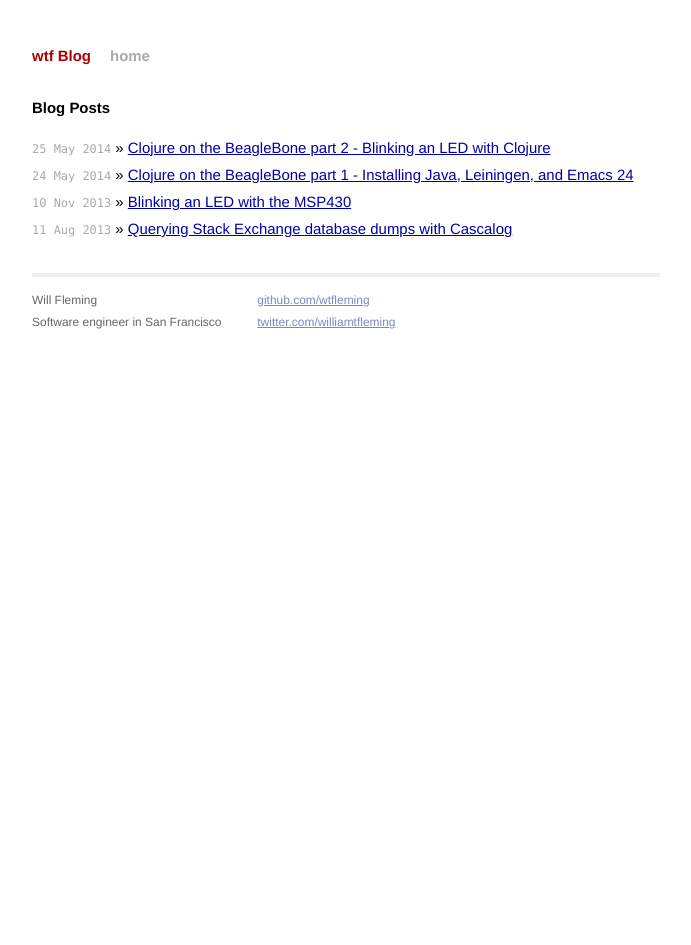
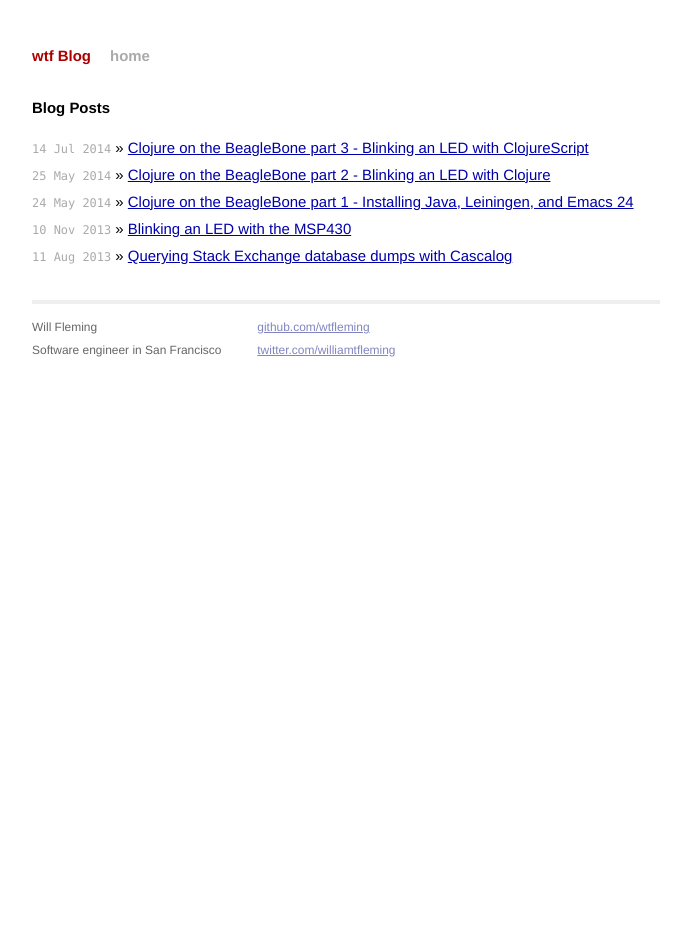
Before and after one commit to wtfleming/wtfleming.github.io, a Jekyll site: the page built from index.html, in a window 1280 px wide. Shown: the whole page, without its empty margins (294-985 px from the left). Built offline with Jekyll 4.4.1, drawn with Linux system fonts in a browser that asks for light colours; Markdown is read by kramdown in place of the engine named in the settings; some of the changed lines change nothing that is shown.

Commit message:
Add blink led with clojurescript post

````diff
--- a/_posts/2014-05-24-clojure-beaglebone-part-1-install-java-leiningen.markdown
+++ b/_posts/2014-05-24-clojure-beaglebone-part-1-install-java-leiningen.markdown
@@ -8,7 +8,7 @@ tags: beaglebone clojure
 # Intro
 - In part 1 of this series we see how to install Java and [Leiningen][leiningen] on a [BeagleBone][beaglebone].
 - In [part 2][part-2] we use the BeagleBone to blink an LED on a breadboard using [Clojure][clojure].
-
+- In [part 3][part-3] we will blink an LED using [ClojureScript][clojurescript].
 
 The [BeagleBone][beaglebone] is a small and low cost ($55) 1Ghz ARM board with 512Mb of RAM capable of running Linux.
 
@@ -88,6 +88,7 @@ Continue on to [part 2 - Blinking an LED with Clojure][part-2]
 
 
 [part-2]: {% post_url 2014-05-25-clojure-beaglebone-part-2-blink-led-clojure %}
+[part-3]: {% post_url 2014-07-14-clojure-beaglebone-part-3-blink-led-clojurescript %}
 [leiningen]: https://github.com/technomancy/leiningen
 [clojure]: http://clojure.org/
 [clojurescript]: https://github.com/clojure/clojurescript
--- a/_posts/2014-05-25-clojure-beaglebone-part-2-blink-led-clojure.markdown
+++ b/_posts/2014-05-25-clojure-beaglebone-part-2-blink-led-clojure.markdown
@@ -8,7 +8,7 @@ tags: beaglebone clojure
 # Intro
 - In [part 1][part-1] of this series we see how to install Java and [Leiningen][leiningen] on a [BeagleBone][beaglebone].
 - In part 2 we use the BeagleBone to blink an LED on a breadboard using [Clojure][clojure].
-
+- In [part 3][part-3] we will blink an LED using [ClojureScript][clojurescript].
 
 This is inspired by an example from the excellent book [Getting Started With BeagleBone][beaglebone-book] by [Matt Richardson][matt-richardson].
 
@@ -88,10 +88,11 @@ $ lein run
 
 Your LED should now blink on and off every second.
 
-In the next part of this series we will see how to blink a LED using node.js and use [ClojureScript][clojurescript] instead of Clojure.
+In the [next part][part-3] of this series we will see how to blink a LED using node.js and use [ClojureScript][clojurescript] instead of Clojure.
 
 
 [part-1]: {% post_url 2014-05-24-clojure-beaglebone-part-1-install-java-leiningen %}
+[part-3]: {% post_url 2014-07-14-clojure-beaglebone-part-3-blink-led-clojurescript %}
 [leiningen]: https://github.com/technomancy/leiningen
 [clojure]: http://clojure.org/
 [clojurescript]: https://github.com/clojure/clojurescript
--- /dev/null
+++ b/_posts/2014-07-14-clojure-beaglebone-part-3-blink-led-clojurescript.markdown
@@ -0,0 +1,172 @@
+---
+layout: post
+title:  "Clojure on the BeagleBone part 3 - Blinking an LED with ClojureScript"
+date:   2014-07-14 10:21:46
+tags: beaglebone clojure
+---
+
+# Intro
+- In [part 1][part-1] of this series we saw how to install Java and [Leiningen][leiningen] on a [BeagleBone][beaglebone].
+- In [part 2][part-2] we used the BeagleBone to blink an LED on a breadboard using [Clojure][clojure].
+- In part 3 we will blink an LED using [ClojureScript][clojurescript].
+
+The BeagleBone is a 1GHz ARM board with 512Mb of RAM capable of running Linux. The Debian image ships with node.js and a javascript library in [Bonescript][bonescript] for interacting with the hardware. Clojurescript provides a compiler for Clojure that targets Javascript, here we will use it to blink an LED on a breadboard using the BeagleBone GPIO.
+
+# Hello World with Clojurescript and node.js
+
+First we will ensure that ClojureScript and node.js are setup. Ensure you have followed the instructions in the first part of this series to install Leiningen.
+
+SSH into your BeagleBone and create a file named *project.clj* with the following contents:
+
+```clojure
+(defproject cljs-nodejs-hello-world "0.0.1"
+  :description "Hello World example for clojurescript on node.js"
+  :license {:name "Eclipse Public License"
+            :url "http://www.eclipse.org/legal/epl-v10.html"}
+  :plugins [[lein-cljsbuild "1.0.3"]]
+  :cljsbuild {
+    :builds [{
+        :source-paths ["src"]
+        :compiler {
+          :output-to "lib/hello-world.js"
+          :optimizations :simple
+          :target :nodejs
+          :pretty-print true}}]}
+  :dependencies [[org.clojure/clojurescript "0.0-2197"]])
+```
+
+And create a file name *src/cljs\_helloworld/core.cljs* with these contents:
+
+```clojure
+ns cljs-helloworld.core
+  (:require [cljs.nodejs :as nodejs]))
+
+(defn -main [& args]
+  (println (apply str (map [\space "world" "hello"] [2 0 1]))))
+
+; Let println work
+(nodejs/enable-util-print!)
+
+; Tell node which function to use as main
+(set! *main-cli-fn* -main)
+```
+
+Now compile the clojurescript to javascript and run it on your BeagleBone.
+
+```bash
+$ lein cljsbuild once
+$ node lib/hello-world.js
+```
+
+You should see hello world output.
+
+
+# Blinking an LED
+
+This is inspired by an example from the excellent book [Getting Started With BeagleBone][beaglebone-book] by [Matt Richardson][matt-richardson].
+
+![schematic]({{ site.url }}images/beaglebone-clojure-blink-led-fritzing.png)
+
+Schematic above was generated using the open source [Fritzing][fritzing].
+
+---
+Note: The GPIO pins can only handle 3.3 volts, so be very careful that you do not accidentally connect a jumper to one of the 5 volt source pins. If you are unsure of what you are doing I would highly recommend reading the system reference manual to make sure you do not damage your board.
+
+---
+
+# Wire up the LED
+1. Using a jumper wire connect Pin 2 on Header P9 (ground) on the BeagleBone to the negative rail on the breadboard.
+2. Place an LED in the breadboard.
+3. Using a jumper wire connect the cathode (shorter) wire of the LED to the negative rail.
+4. Connect one end of a 100 ohm resistor to the anode (longer) wire of the LED.
+5. Using another jumper wire connect the other end of the resistor to Pin 13 on Header P8
+
+Now we are ready to write the code.
+
+# ClojureScript code
+
+SSH into your BeagleBone and create a file named *project.clj* with the following contents:
+
+```clojure
+(defproject cljs-beaglebone-blink-led "0.0.1"
+  :description "Hello World example for clojurescript on node.js"
+  :license {:name "Eclipse Public License"
+            :url "http://www.eclipse.org/legal/epl-v10.html"}
+  :plugins [[lein-cljsbuild "1.0.3"]]
+  :cljsbuild {
+    :builds [{
+        :source-paths ["src"]
+        :compiler {
+          :output-to "lib/blink.js"
+          :optimizations :simple
+          :target :nodejs
+          :pretty-print true}}]}
+  :dependencies [[org.clojure/clojurescript "0.0-2197"]])
+```
+
+And create a file name *src/cljs\_blink\_led/core.cljs* with these contents:
+
+```clojure
+(ns cljs-blink-led.core
+  (:require [cljs.nodejs :as nodejs]))
+
+(def bone (nodejs/require "bonescript"))
+
+; Bonescript identifiers related to pins
+(def OUTPUT (aget bone "OUTPUT"))
+(def HIGH (aget bone "HIGH"))
+(def LOW (aget bone "LOW"))
+
+
+; LEDs
+(def led-pin "P8_13")    ; GPIO pin 13 on header P8
+(def onboard-led "USR3") ; One of the onboard LEDs
+
+; State of our LEDs
+(def led-pin-state (atom LOW))
+
+; Set both pins as an output
+(defn setup-pins []
+  (.pinMode bone led-pin OUTPUT)
+  (.pinMode bone onboard-led OUTPUT))
+
+(defn toggle-digital-pin-state []
+  (if (= @led-pin-state HIGH)
+    (reset! led-pin-state LOW)
+    (reset! led-pin-state HIGH)))
+
+
+(defn blink-leds []
+  (toggle-digital-pin-state)
+  (.digitalWrite bone led-pin @led-pin-state)
+  (.digitalWrite bone onboard-led @led-pin-state))
+
+
+(defn -main [& args]
+  (setup-pins)
+  (js/setInterval blink-leds 1000))
+
+(set! *main-cli-fn* -main)
+```
+
+Now compile the clojurescript to javascript and run it on your BeagleBone.
+
+```bash
+$ lein cljsbuild once
+$ node lib/blink.js
+```
+
+Your LED should now blink on and off every second.
+
+
+
+[part-1]: {% post_url 2014-05-24-clojure-beaglebone-part-1-install-java-leiningen %}
+[part-2]: {% post_url 2014-05-25-clojure-beaglebone-part-2-blink-led-clojure %}
+[leiningen]: https://github.com/technomancy/leiningen
+[clojure]: http://clojure.org/
+[bonescript]: http://beagleboard.org/Support/BoneScript
+[clojurescript]: https://github.com/clojure/clojurescript
+[beaglebone]: http://beagleboard.org/Products/BeagleBone+Black
+[beaglebone-book]: http://www.amazon.com/gp/product/1449345379/ref=as_li_tl?ie=UTF8&camp=1789&creative=390957&creativeASIN=1449345379&linkCode=as2&tag=wtfblog08-20&linkId=MUJWLN254WMPPISY"
+[fritzing]: http://fritzing.org/home/
+[matt-richardson]: http://mattrichardson.com/
````
